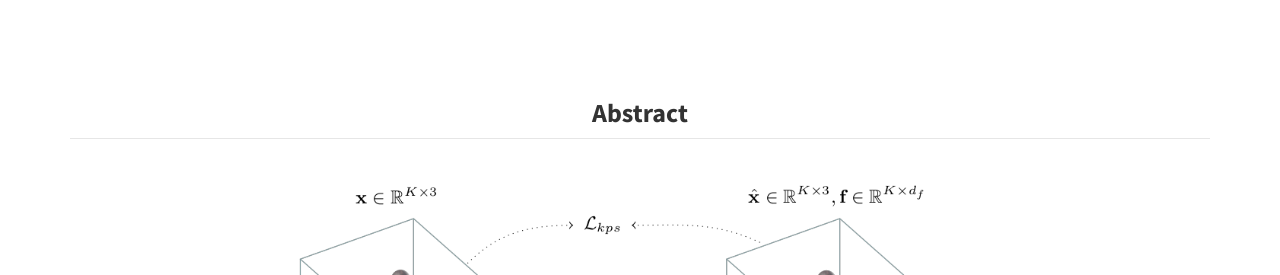
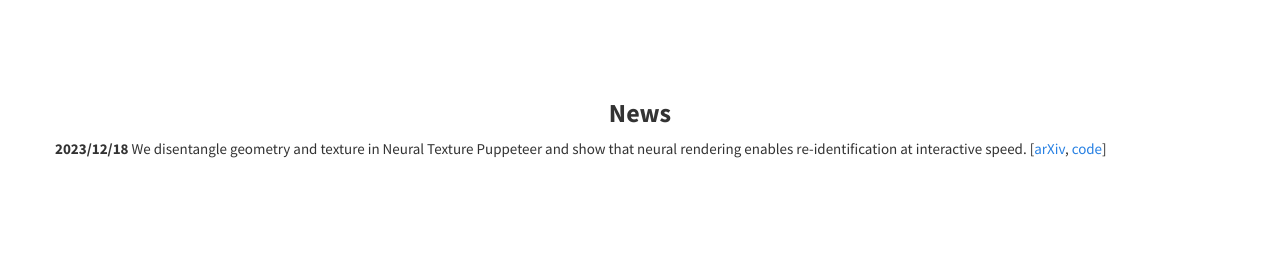
Before and after one commit to urs-waldmann/NePu, a plain HTML site: page index.html in a window 1280 px wide. Shown: the part 493-768 px from the top of the page. Drawn offline with Linux system fonts and the light colour scheme.

Commit message:
Update index.html.
Add news section.

```diff
--- a/index.html
+++ b/index.html
@@ -84,6 +84,20 @@
                                 </a>
                             </li>
                         </ul>
+                    </div>
+                </div>
+            </div>
+        </section>
+         <!-- news -->
+        <section>
+            <div class="container">
+                <div class="row">
+                    <h3 class="col-md-12 text-center">
+                        <b>News</b>
+                    </h3>
+                <div class="row">
+                    <div class="col-md-12 text-left">
+                    <b>2023/12/18</b> We disentangle geometry and texture in Neural Texture Puppeteer and show that neural rendering enables re-identification at interactive speed. [<a href="https://arxiv.org/abs/2311.17109" target="_blank">arXiv</a>, <a href="https://github.com/urs-waldmann/NeTePu" target="_blank">code</a>]
                     </div>
                 </div>
             </div>
```
